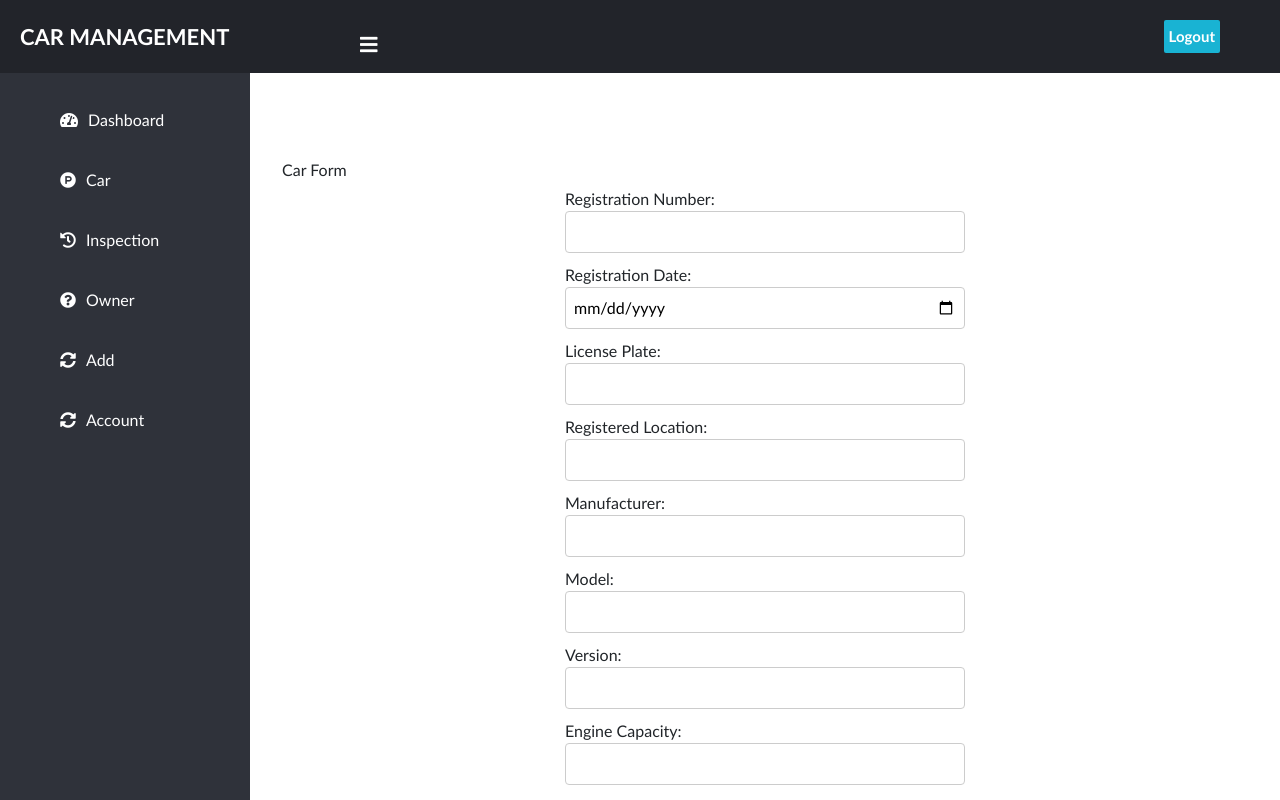
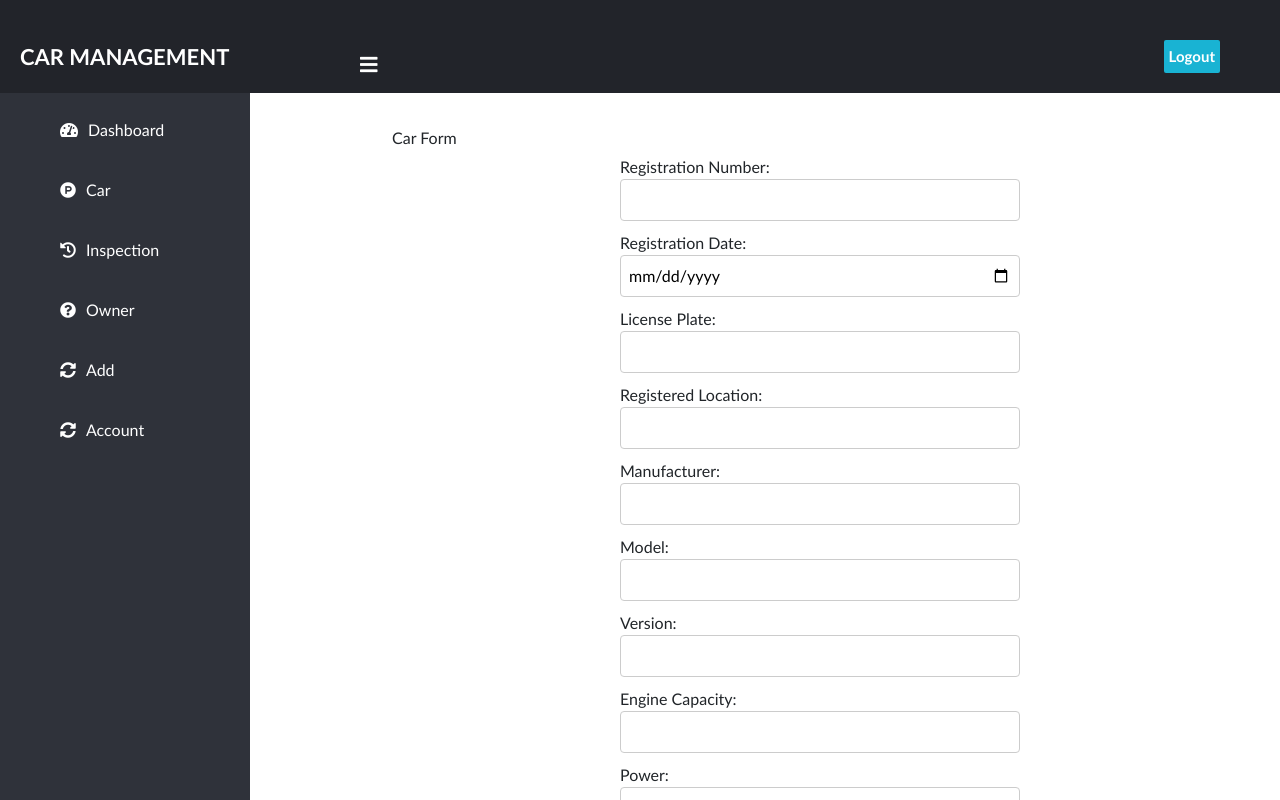
Before and after one commit to gaming0d/BTL_Web, a React (Create React App) app: page /cuc/add in a window 1280 px wide. Shown: the top 800 px of the page. Built offline with nearby package versions, Linux system fonts and the light colour scheme; the HTML template or start-up script is replaced by a standard one.

Commit message:
add and base

```diff
--- a/src/components/Office/Base.js
+++ b/src/components/Office/Base.js
@@ -5,14 +5,14 @@ import './Base.css';
 const BaseLayout = ({ customer, request, children }) => {
   return (
     <div>
-        <Helmet>
+      <Helmet>
         <link
           rel="stylesheet"
           href="https://cdnjs.cloudflare.com/ajax/libs/font-awesome/5.12.1/css/all.min.css"
         />
         {/* Add any other external CSS files you need */}
-        </Helmet>
-      <header style={{ paddingTop: '0px' }}>
+      </Helmet>
+      <header>
         <label htmlFor="check">
           <i style={{ paddingLeft: '60px', marginTop: '17px' }} className="fas fa-bars" id="sidebar_btn"></i>
         </label>
@@ -24,7 +24,7 @@ const BaseLayout = ({ customer, request, children }) => {
         </div>
       </header>
 
-      <div className="sidebar" style={{ marginTop: '60px' }}>
+      <div className="sidebar">
         <a href="/cuc/dashboard"><i className="fas fa-tachometer-alt"></i><span>Dashboard</span></a>
         <a href="/cuc/listofcar"><i className="fab fa-product-hunt"></i><span>Car</span></a>
         <a href="/cuc/listofinspection"><i className="fas fa-history"></i><span>Inspection</span></a>
@@ -33,10 +33,10 @@ const BaseLayout = ({ customer, request, children }) => {
         <a href="/cuc/account"><i className="fas fa-sync-alt"></i><span>Account</span></a>
       </div>
 
-      <div className="content">
-        <br /><br /><br /><br /><br />
+      <div className="content" style={{ marginLeft: '360px', padding: '20px', paddingTop: '60px' }}>
+        <br></br><br></br>
         {children}
-        <br /><br /><br />
+        <br></br>
       </div>
     </div>
   );
--- a/src/components/Office/add.js
+++ b/src/components/Office/add.js
@@ -133,7 +133,7 @@ const CarForm = () => {
         expiration_date: format(new Date(carDetails.expiration_date), 'yyyy-MM-dd'),
         inspection_center: carDetails.inspection_center,
         car: carResponse.data.registration_number, // Use the car ID returned from car creation
-        owner: ownerResponse.data.owner_code, // Use the owner code returned from car owner creation
+        owner: carDetails.owner_code, // Use the owner code returned from car owner creation
       });
       console.log('Car inspection created:', inspectionResponse.data);
       // Create car owner
```
